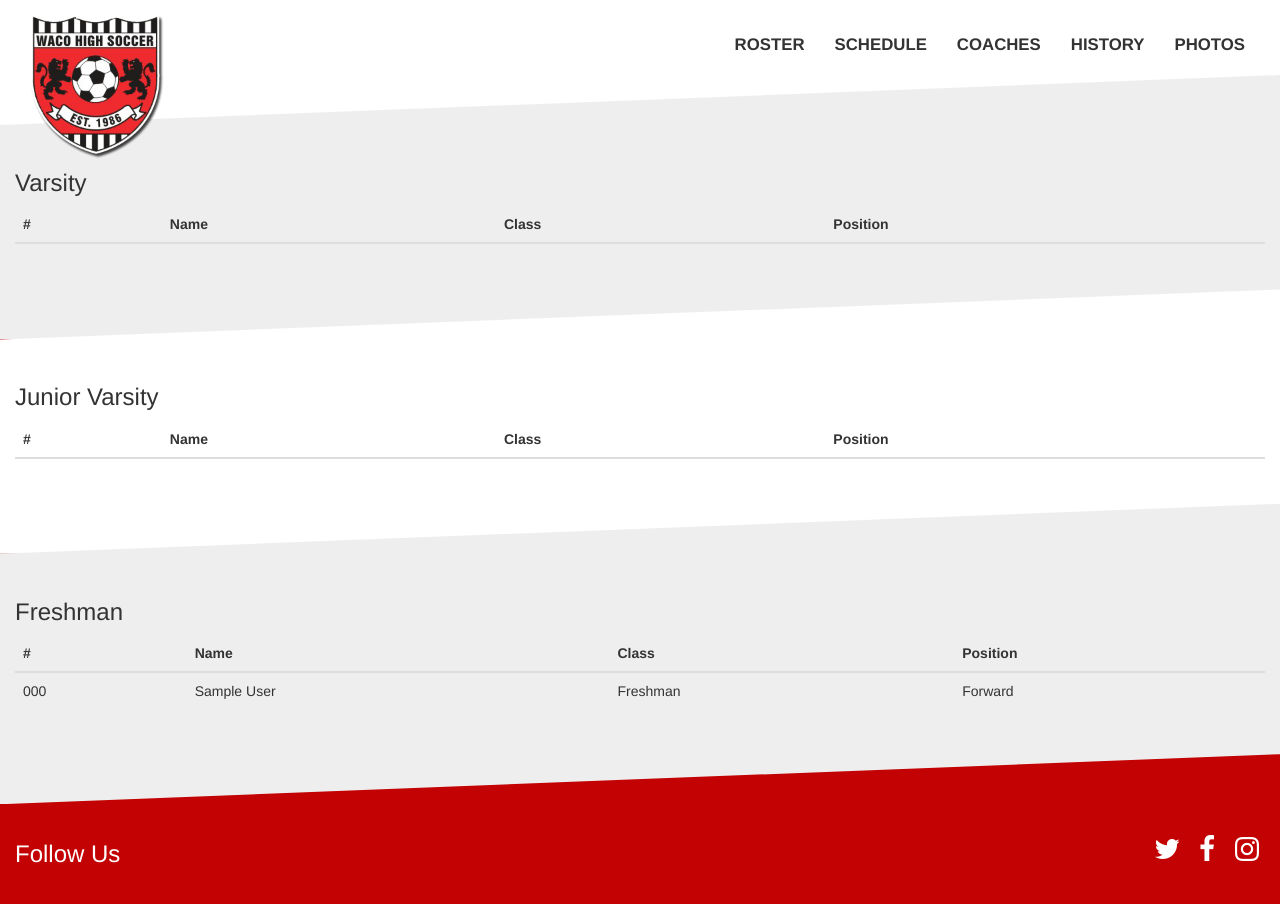
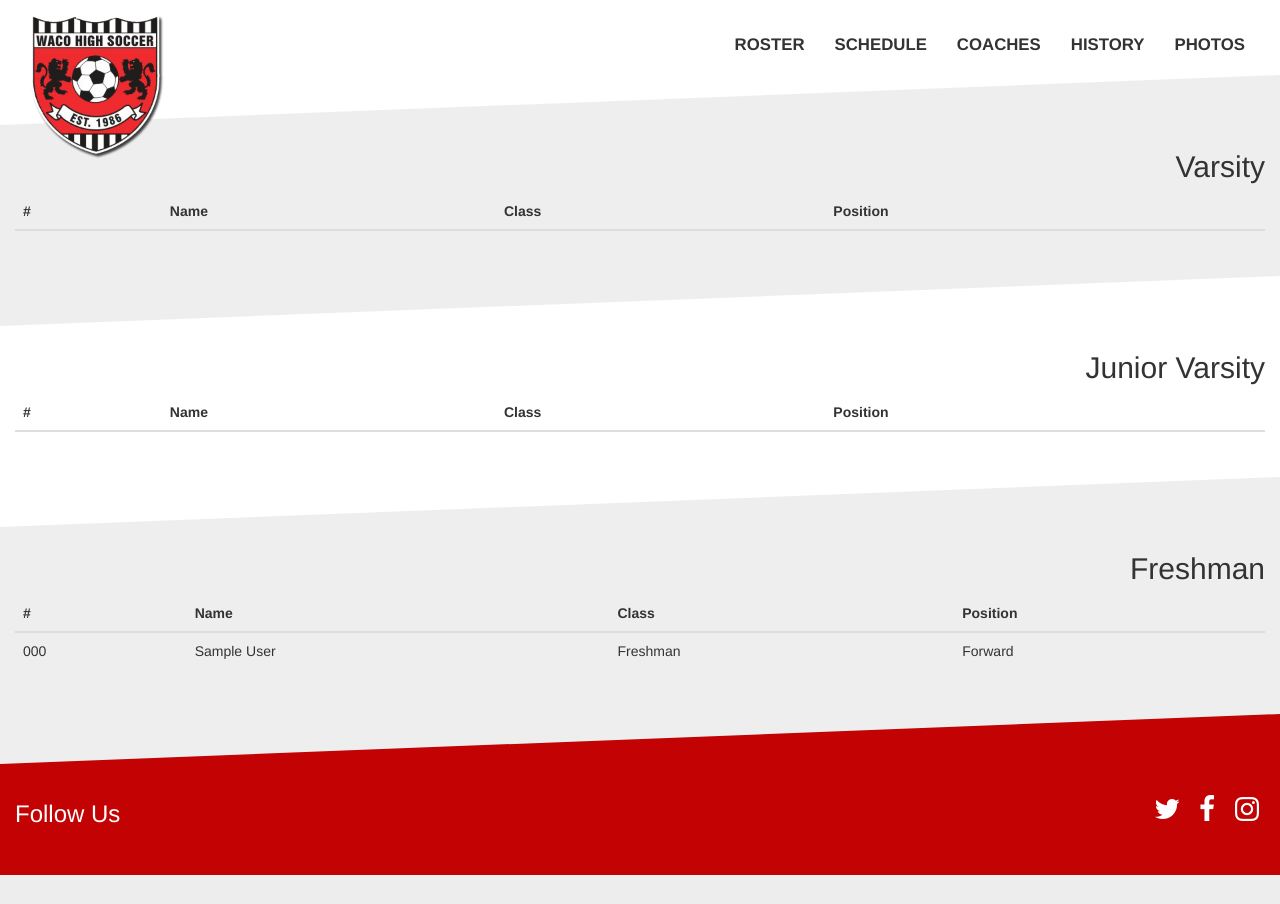
Before and after one commit to acewert/whsboyssoccer, a Django app: page /roster/ in a window 1280 px wide. After the commit the page ends 875 px from the top, so only its background shows below. Run offline with Django 3.2, Linux system fonts and the light colour scheme; tables that the repository leaves empty hold one stand-in row (values such as "Sample post"); lists and menus that the app fills with data are empty; some libraries are stand-ins or nearby versions.

Commit message:
Fix home splash & roster section titles

```diff
--- a/app/static/styles/base.css
+++ b/app/static/styles/base.css
@@ -138,6 +138,14 @@
     text-align: center;
 }
 
+h2.section-title {
+    text-align: right;
+}
+
+.right-section-title {
+    margin-top: 0;
+}
+
 /* FOOTER */
 
 #follow-us {
--- a/app/static/styles/home.css
+++ b/app/static/styles/home.css
@@ -3,7 +3,7 @@
     background-position: center;
     background-size: cover;
     filter: grayscale(100%);
-    height: calc(100% - 175px);
+    height: calc(100vh - 175px);
     min-height: 400px;
 }
 
--- a/app/templates/roster.html
+++ b/app/templates/roster.html
@@ -9,7 +9,7 @@
 {% block body %}
     <div class="row first-section before-slant-clip" id="varsity">
         <div class="col-xs-12">
-            <h3>Varsity</h3>
+            <h2 class="section-title right-section-title">Varsity</h2>
             <table class="table table-hover">
                 <thead>
                     <tr>
@@ -34,7 +34,7 @@
     </div>
     <div class="row before-slant-clip slant-clip" id="jv">
         <div class="col-xs-12">
-            <h3>Junior Varsity</h3>
+            <h2 class="section-title right-section-title">Junior Varsity</h2>
             <table class="table table-hover">
                 <thead>
                     <tr>
@@ -59,7 +59,7 @@
     </div>
     <div class="row before-slant-clip slant-clip" id="freshman">
         <div class="col-xs-12">
-            <h3>Freshman</h3>
+            <h2 class="section-title right-section-title">Freshman</h2>
             <table class="table table-hover">
                 <thead>
                     <tr>
```
